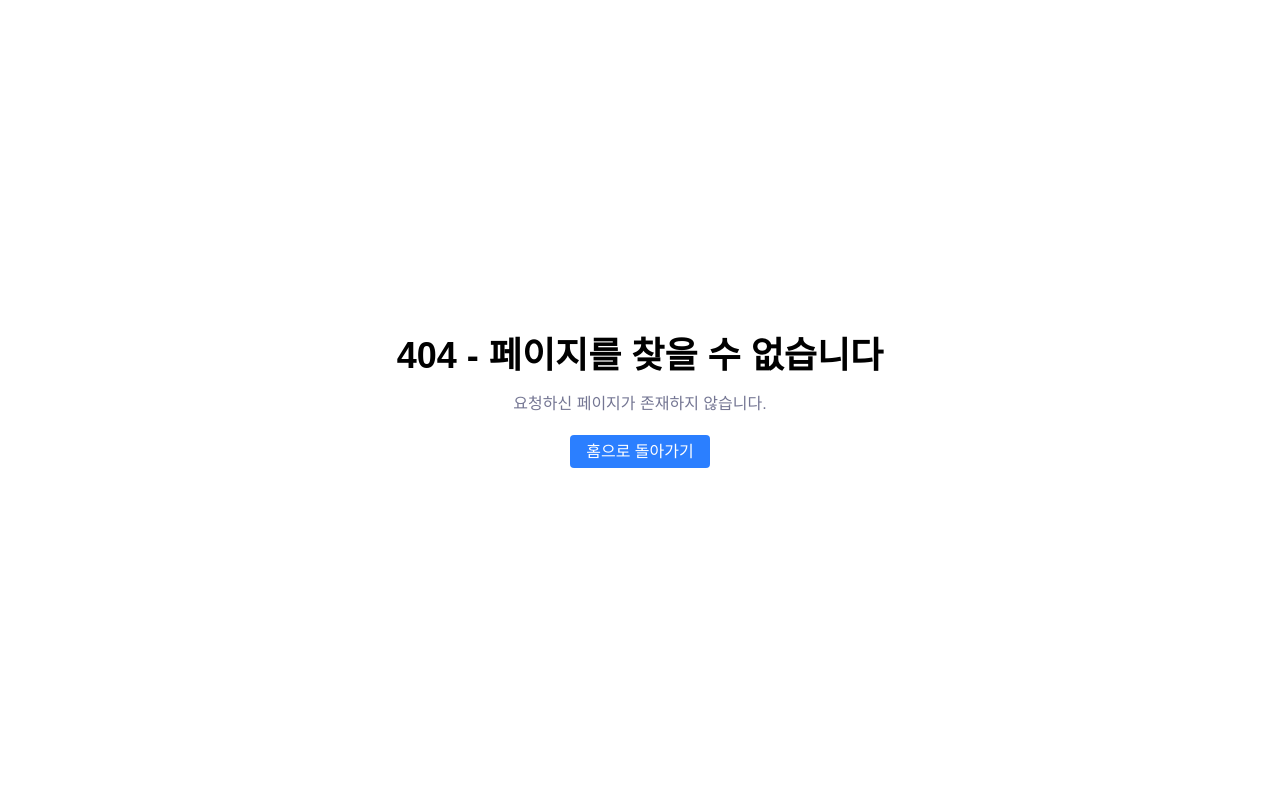
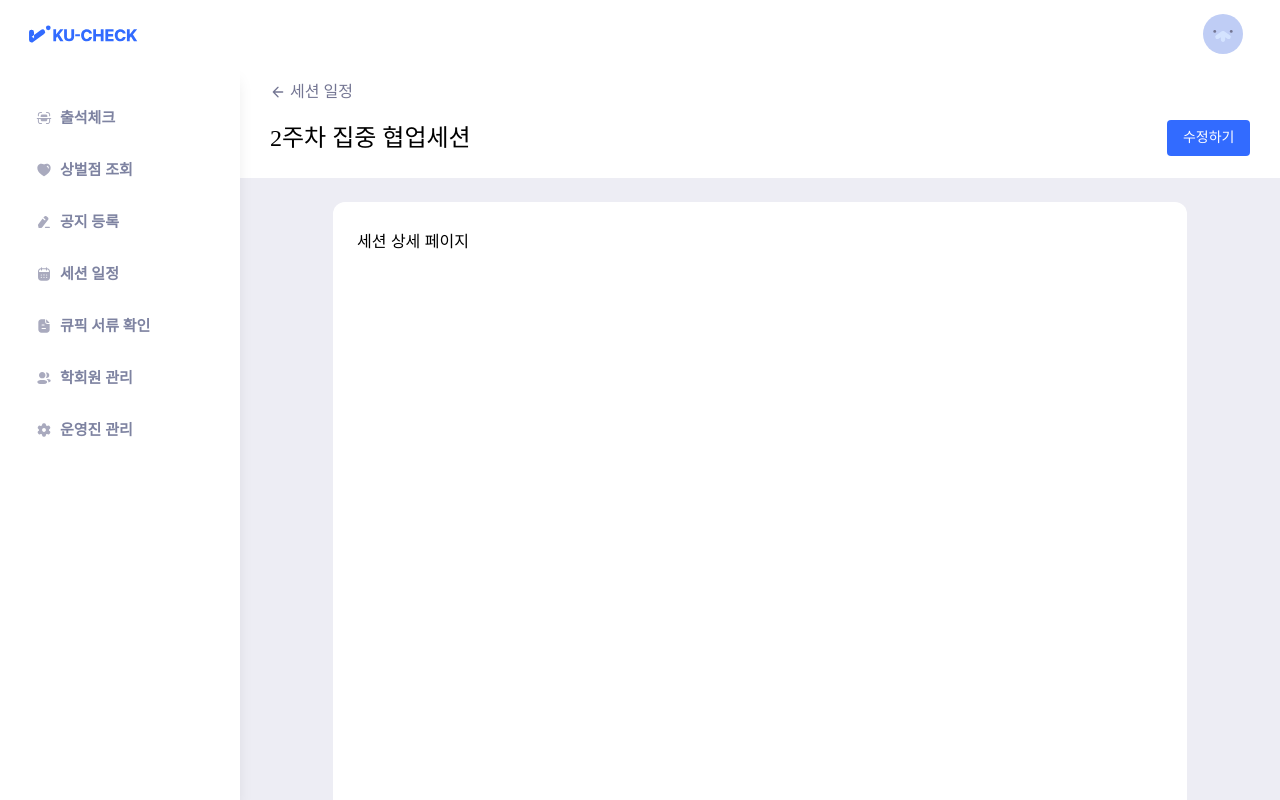
Before and after one commit to Kusitms32th-KuCheck/KuCheck-Front, a Next.js app: page /session-schedule/detail in a window 1280 px wide. Before the commit this address had no page. Built offline with nearby package versions, Linux system fonts and the light colour scheme; a web font is replaced by a local one.

Commit message:
feat(#54): 헤더 컴포넌트 퍼블리싱

```diff
--- /dev/null
+++ b/src/app/(manager)/session-schedule/detail/page.tsx
@@ -0,0 +1,9 @@
+import SessionDetail from '@/components/manager/session-schedule/SessionDetail'
+
+export default function SessionAddPage() {
+  return (
+    <main className="flex h-full flex-col overflow-visible">
+      <SessionDetail />
+    </main>
+  )
+}
--- /dev/null
+++ b/src/assets/svgComponents/manager/ArrowLeftIcon.tsx
@@ -0,0 +1,4 @@
+import * as React from "react";
+import type { SVGProps } from "react";
+const SvgArrowLeftIcon = (props: SVGProps<SVGSVGElement>) => <svg xmlns="http://www.w3.org/2000/svg" width="1em" height="1em" fill="none" viewBox="0 0 16 16" {...props}><path stroke="#747693" strokeLinecap="round" strokeLinejoin="round" strokeWidth={1.333} d="M12.667 8H3.334M8 12.67 3.335 8.002l4.667-4.667" /></svg>;
+export default SvgArrowLeftIcon;
--- a/src/assets/svgComponents/manager/index.ts
+++ b/src/assets/svgComponents/manager/index.ts
@@ -1,4 +1,5 @@
 export { default as AppleIcon } from './AppleIcon'
+export { default as ArrowLeftIcon } from './ArrowLeftIcon'
 export { default as AttendanceIcon } from './AttendanceIcon'
 export { default as AttendanceOnIcon } from './AttendanceOnIcon'
 export { default as CalendarIcon } from './CalendarIcon'
--- a/src/components/manager/common/ManagerSidebar.tsx
+++ b/src/components/manager/common/ManagerSidebar.tsx
@@ -34,7 +34,7 @@ export default function ManagerSidebar() {
   if (pathname && pathname.startsWith('/attendance/qr')) return null
 
   return (
-    <aside className="w-[240px] bg-white p-[24px] shadow-lg">
+    <aside className="z-100 w-[240px] bg-white p-[24px] shadow-lg">
       <nav className="h-[52px] w-[192px]">
         {managerSidebarItems.map((item) => {
           const isActive = pathname === item.href
--- /dev/null
+++ b/src/components/manager/common/WriteHeader.tsx
@@ -0,0 +1,29 @@
+'use client'
+
+import { useRouter } from 'next/navigation'
+import ManagerButton from '../common/ManagerButton'
+import { ArrowLeftIcon } from '@/assets/svgComponents/manager'
+
+export default function WriteHeader() {
+  const router = useRouter()
+  const isEditMode = false
+  return (
+    <div className="align-center flex h-[110px] flex-col gap-4 bg-white px-[30px] pt-[12px]">
+      <button
+        className="flex w-full cursor-pointer items-center justify-start gap-1"
+        type="button"
+        onClick={() => router.back()}
+        aria-label="뒤로가기"
+      >
+        <ArrowLeftIcon width={16} />
+        <span className="body-lg-medium text-gray-600">세션 일정</span>
+      </button>
+      <div className="flex w-full flex-row items-center justify-between">
+        <p className="heading-lg-medium">2주차 집중 협업세션</p>
+        <ManagerButton onClick={() => {}} styleSize="sm">
+          {isEditMode ? '저장하기' : '수정하기'}
+        </ManagerButton>
+      </div>
+    </div>
+  )
+}
--- /dev/null
+++ b/src/components/manager/session-schedule/SessionDetail.tsx
@@ -0,0 +1,7 @@
+export default function SessionDetail() {
+  return (
+    <div className="flex w-full">
+      <div className="mx-auto my-6 h-[100vh] w-[854px] rounded-[12px] bg-white px-6 py-7">세션 상세 페이지</div>
+    </div>
+  )
+}
--- a/src/components/manager/session-schedule/SessionHeader.tsx
+++ b/src/components/manager/session-schedule/SessionHeader.tsx
@@ -1,8 +1,17 @@
 'use client'
 
+import { usePathname } from 'next/navigation'
+import WriteHeader from '../common/WriteHeader'
 import ManagerButton from '../common/ManagerButton'
 
 export default function SessionHeader() {
+  const pathname = usePathname() || ''
+  const isAddOrDetailAdd = pathname.includes('/detail') || pathname.includes('/detail-add')
+
+  if (isAddOrDetailAdd) {
+    return <WriteHeader />
+  }
+
   const isEditMode = false
   return (
     <div className="flex flex-row items-center justify-between px-6 pt-8">
```
Also changed, not shown: public/common/manager/arrow-left-icon.svg (added).
